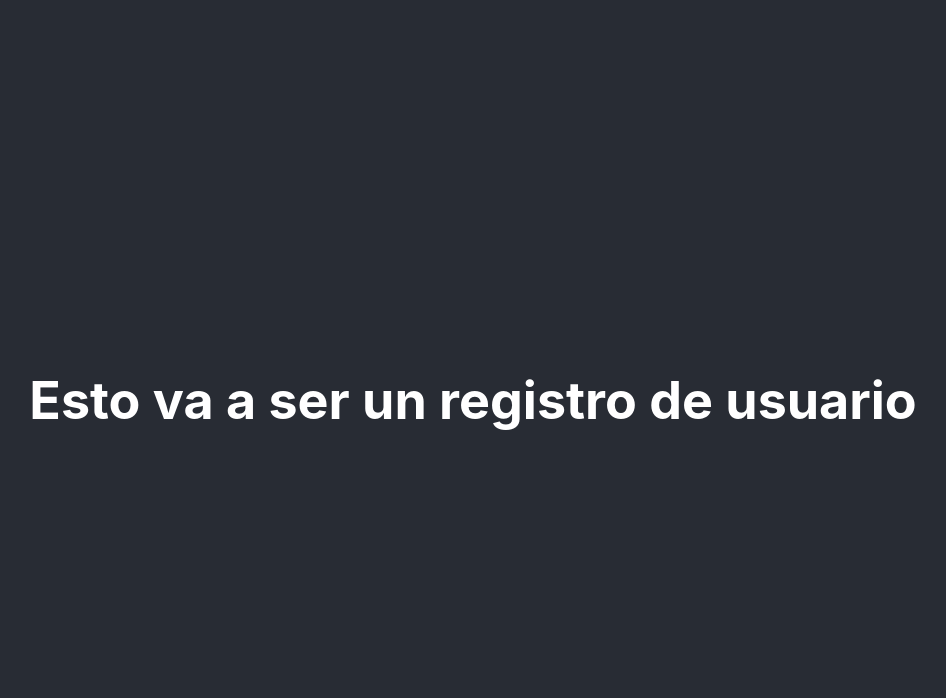
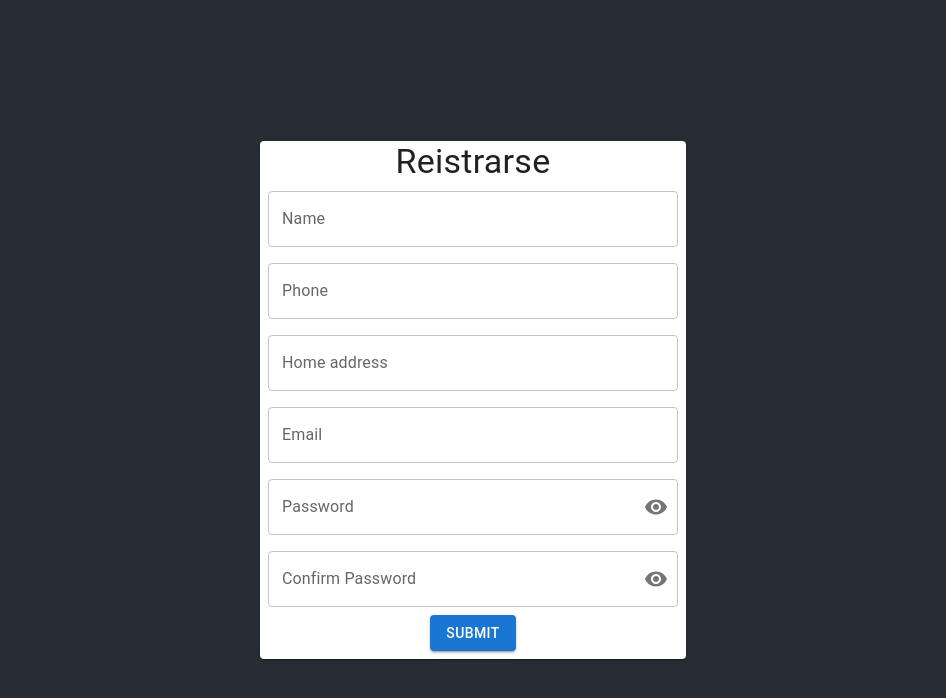
Before and after one commit to NahuelRosso/Turnero, a React (Create React App) app in the folder frotn-react/: page /register in a window 1280 px wide. Shown: the top 698 px of the page, without its empty margins (167-1113 px from the left). Built offline with nearby package versions, Linux system fonts and the light colour scheme.

Commit message:
Formulario de Registro

```diff
--- a/frotn-react/package.json
+++ b/frotn-react/package.json
@@ -3,6 +3,10 @@
   "version": "0.1.0",
   "private": true,
   "dependencies": {
+    "@emotion/react": "^11.11.0",
+    "@emotion/styled": "^11.11.0",
+    "@mui/icons-material": "^5.11.16",
+    "@mui/material": "^5.13.0",
     "@testing-library/jest-dom": "^5.16.5",
     "@testing-library/react": "^13.4.0",
     "@testing-library/user-event": "^13.5.0",
@@ -12,6 +16,7 @@
     "@types/react-dom": "^18.2.1",
     "react": "^18.2.0",
     "react-dom": "^18.2.0",
+    "react-hook-form": "^7.43.9",
     "react-router-dom": "^6.11.0",
     "react-scripts": "5.0.1",
     "typescript": "^4.9.5",
--- a/frotn-react/src/Routes.tsx
+++ b/frotn-react/src/Routes.tsx
@@ -1,5 +1,6 @@
 import { Route, Routes } from "react-router-dom";
-import FormRegister from "./pages/formRegister/formRegister";
+import { FormRegister } from "./pages/formRegister/formRegister";
+
 
 export const AppRouter = () => {
     return (
--- a/frotn-react/src/pages/formRegister/formRegister.tsx
+++ b/frotn-react/src/pages/formRegister/formRegister.tsx
@@ -1,9 +1,223 @@
-import React from 'react'
+import Box from "@mui/material/Box";
+import IconButton from "@mui/material/IconButton";
+import InputAdornment from "@mui/material/InputAdornment";
+import TextField from "@mui/material/TextField";
+import React from "react";
+import Button from "@mui/material/Button";
+import { Card, Typography } from "@mui/material";
+import VisibilityOffIcon from '@mui/icons-material/VisibilityOff';
+import { useForm } from "react-hook-form";
+import VisibilityIcon from '@mui/icons-material/Visibility';
 
-export default function FormRegister() {
+interface FormData {
+  Name: string;
+  Phone: string;
+  HomeAddress: string;
+  Email: string;
+  Password: string;
+  ConfirmPassword: string;
+}
+
+export const FormRegister = () => {
+  const {
+    register,
+    handleSubmit,
+    getValues,
+    formState: { errors },
+  } = useForm<FormData>();
+
+
+  const onSubmit = handleSubmit((values) => {
+    alert(JSON.stringify(values));
+
+  });
+
+  const [showPassword, setShowPassword] = React.useState(false);
+
+  const handleClickShowPassword = () => setShowPassword((show) => !show);
+
+  const handleMouseDownPassword = (
+    event: React.MouseEvent<HTMLButtonElement>
+  ) => {
+    event.preventDefault();
+  };
+
   return (
-    <div>
-        <h1>Esto va a ser un registro de usuario</h1>
-    </div>
-  )
-}
+    <Box
+      component="form"
+      sx={{
+        display: "flex",
+        justifyContent: "center",
+        alignItems: "center",
+        minHeight: "100vh",
+      }}
+      onSubmit={onSubmit}
+    >
+      <Card sx={{ pb: 1 }}>
+        <Typography variant="h4">Reistrarse</Typography>
+        <div>
+          <Box>
+            <TextField
+              label="Name"
+              sx={{ m: 1, width: "25ch" }}
+              type="text"
+              {...register("Name", {
+                required: true,
+                minLength: 2,
+              })}
+              {...(errors.Name?.type === "required" && {
+                helperText: "Campo Obligatorio",
+                error: true,
+              })}
+              {...(errors.Name?.type === "minLength" && {
+                helperText: "El nombre es demaciado corto",
+                error: true,
+              })}
+            />
+          </Box>
+          <Box>
+            <TextField
+              label="Phone"
+              sx={{ m: 1, width: "25ch" }}
+              type="tel"
+              {...register("Phone", {
+                required: true,
+
+                minLength: 2,
+              })}
+              {...(errors.Phone?.type === "required" && {
+                helperText: "Campo Obligatorio",
+                error: true,
+              })}
+              {...(errors.Phone?.type === "minLenght" && {
+                helperText: "Campo Obligatorio",
+                error: true,
+              })}
+            />
+          </Box>
+          <Box>
+            <TextField
+              label="Home address"
+              sx={{ m: 1, width: "25ch" }}
+              type="text"
+              {...register("HomeAddress", {
+                required: true,
+
+                minLength: 2,
+              })}
+              {...(errors.HomeAddress?.type === "required" && {
+                helperText: "Campo Obligatorio",
+                error: true,
+              })}
+              {...(errors.HomeAddress?.type === "minLength" && {
+                helperText: "La direccion es demaciada corta",
+                error: true,
+              })}
+            />
+          </Box>
+          <Box>
+            <TextField
+              label="Email"
+              sx={{ m: 1, width: "25ch" }}
+              type="email"
+              {...register("Email", {
+                required: true,
+                pattern: /^[a-z0-9._%+-]+@[a-z0-9.-]+\.[a-z]{2,4}$/,
+                minLength: 2,
+              })}
+              {...(errors.Email?.type === "required" && {
+                helperText: "Campo Obligatorio",
+                error: true,
+              })}
+              {...(errors.Email?.type === "pattern" && {
+                helperText: "Ingrese un email válido",
+                error: true,
+              })}
+            />
+          </Box>
+          <Box>
+            <TextField
+              sx={{ m: 1, width: "25ch" }}
+              type={showPassword ? "text" : "password"}
+              label="Password"
+              {...register("Password", {
+                required: true,
+
+                minLength: 2,
+              })}
+              {...(errors.Password?.type === "required" && {
+                helperText: "Campo Obligatorio",
+                error: true,
+              })}
+              {...(errors.Password?.type === "minLength" && {
+                helperText: "La contraseña es demasiado corta",
+                error: true,
+              })}
+              {...(errors.Password?.type === "pattern" && {
+                helperText: "La contraseña debe tener minimo 8 caracteres,minuscula, mayuscula, número y caracter especial",
+                error: true,
+              })}
+              InputProps={{
+                endAdornment: (
+                  <InputAdornment position="end">
+                    <IconButton
+                      aria-label="toggle password visibility"
+                      onClick={handleClickShowPassword}
+                      onMouseDown={handleMouseDownPassword}
+                      edge="end"
+                    >
+                      {showPassword ? <VisibilityOffIcon /> : <VisibilityIcon />}
+                    </IconButton>
+                  </InputAdornment>
+                ),
+              }}
+            />
+          </Box>
+          <Box>
+            <TextField
+              sx={{ m: 1, width: "25ch" }}
+              type={showPassword ? "text" : "password"}
+              label="Confirm Password"
+              {...register("ConfirmPassword", {
+                required: true,
+                minLength: 2,
+                validate: (value) => value === getValues("Password"),
+              })}
+              {...(errors.ConfirmPassword?.type === "required" && {
+                helperText: "Campo Obligatorio",
+                error: true,
+              })}
+              {...(errors.ConfirmPassword?.type === "validate" && {
+                helperText: "Las Contraseñas deben Coincidir",
+                error: true,
+              })}
+              InputProps={{
+                endAdornment: (
+                  <InputAdornment position="end">
+                    <IconButton
+                      aria-label="toggle password visibility"
+                      onClick={handleClickShowPassword}
+                      onMouseDown={handleMouseDownPassword}
+                      edge="end"
+                    >
+                      {showPassword ? <VisibilityOffIcon /> : <VisibilityIcon />}
+                    </IconButton>
+                  </InputAdornment>
+                ),
+              }}
+            />
+          </Box>
+          <Box>
+            <Button
+              onClick={onSubmit}
+
+              variant="contained"
+            >
+              Submit
+            </Button>
+          </Box>
+        </div>
+      </Card>
+    </Box>
+  );
+};
```
Also changed, not shown: 1 other file (tests, documents, lock files or other folders).
